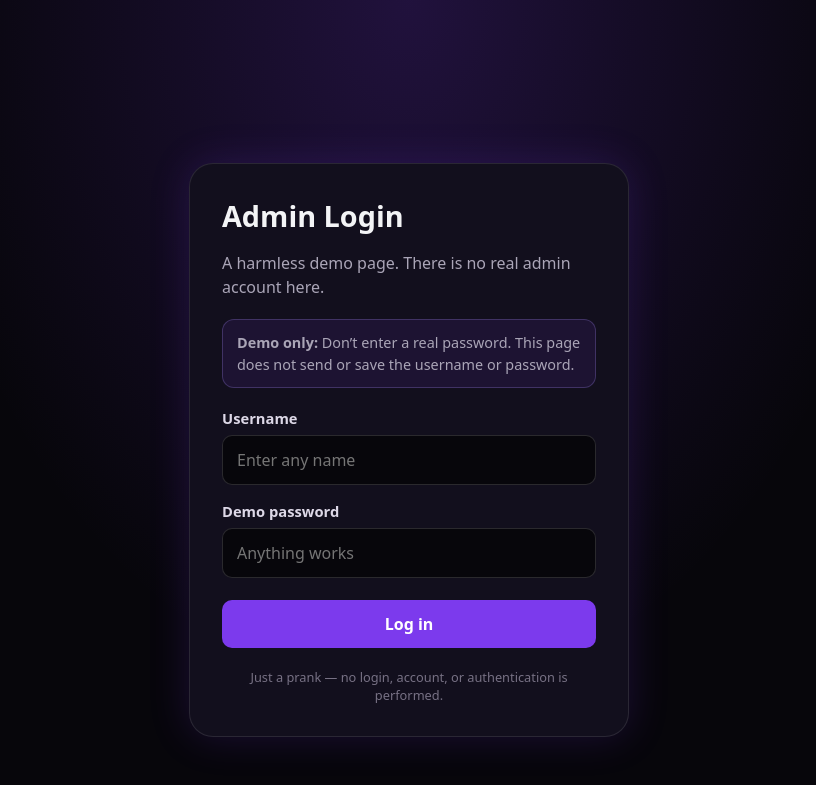
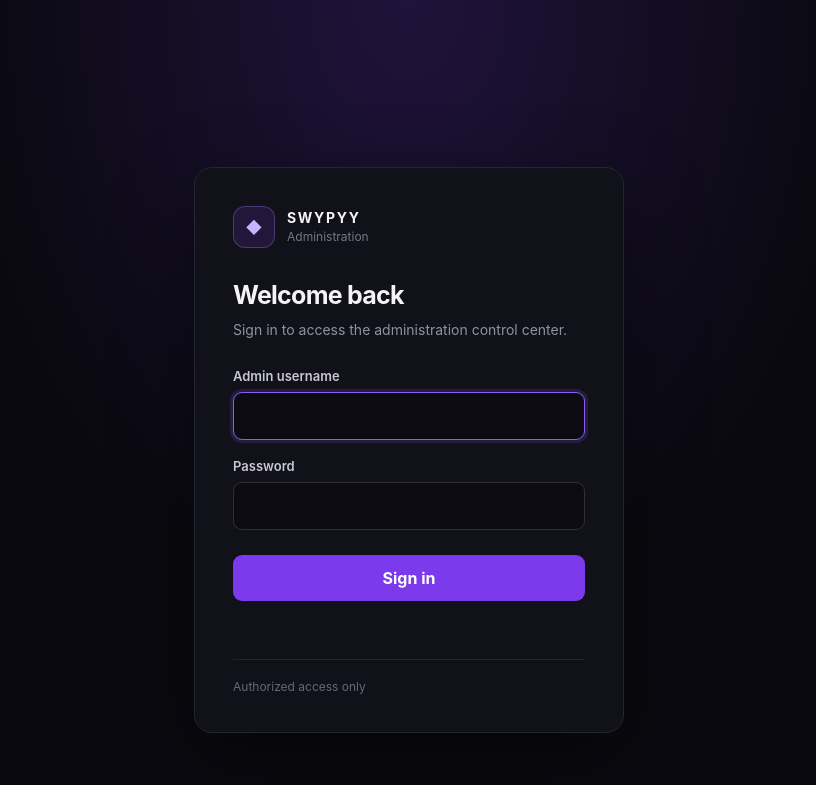
Before and after one commit to swypyy/swypyy.github.io, a Jekyll site: the page admin.html, which Jekyll copies as it is, in a window 1280 px wide. Shown: the top 785 px of the page, without its empty margins (231-1047 px from the left). Built offline with Jekyll 4.4.1, drawn with Linux system fonts in a browser that asks for light colours.

Commit message:
Make the admin prank page a password-gated control-center joke

```diff
--- a/admin.html
+++ b/admin.html
@@ -3,123 +3,192 @@
 <head>
     <meta charset="UTF-8">
     <meta name="viewport" content="width=device-width, initial-scale=1.0">
-    <meta name="theme-color" content="#07060b">
+    <meta name="theme-color" content="#09090f">
     <meta name="robots" content="noindex, nofollow">
-    <title>Admin Demo | Swypyy</title>
+    <title>Admin Control Center</title>
     <style>
         :root {
             color-scheme: dark;
-            font-family: system-ui, -apple-system, BlinkMacSystemFont, "Segoe UI", sans-serif;
-            background: #07060b;
-            color: #f3f4f6;
+            font-family: Inter, ui-sans-serif, system-ui, -apple-system, BlinkMacSystemFont, "Segoe UI", sans-serif;
+            background: #09090f;
+            color: #f4f4f7;
         }
 
         * { box-sizing: border-box; }
+        body { min-height: 100vh; margin: 0; background: #09090f; }
+        button, input { font: inherit; }
 
-        body {
+        .login-screen {
             min-height: 100vh;
-            margin: 0;
             display: grid;
             place-items: center;
             padding: 24px;
-            background: radial-gradient(ellipse at top, rgba(124, 58, 237, .22), transparent 55%), #07060b;
+            background: radial-gradient(ellipse at 50% 0%, rgba(124,58,237,.2), transparent 50%);
         }
 
-        main {
-            width: min(100%, 440px);
-            padding: 32px;
-            border: 1px solid rgba(255,255,255,.1);
-            border-radius: 24px;
-            background: #120f1d;
-            box-shadow: 0 0 40px rgba(124, 58, 237, .18);
+        .login-card {
+            width: min(100%, 430px);
+            padding: 38px;
+            border: 1px solid #252431;
+            border-radius: 18px;
+            background: #111119;
+            box-shadow: 0 24px 80px rgba(0,0,0,.4);
         }
 
-        h1 { margin: 0 0 8px; font-size: 1.8rem; }
-        .intro, .notice { color: #aaa5b7; line-height: 1.5; }
-        .notice {
-            margin: 20px 0;
-            padding: 12px 14px;
-            border: 1px solid rgba(167,139,250,.25);
-            border-radius: 12px;
-            background: rgba(124,58,237,.1);
-            font-size: .9rem;
+        .brand { display: flex; align-items: center; gap: 12px; margin-bottom: 32px; }
+        .brand-icon {
+            width: 42px; height: 42px; display: grid; place-items: center;
+            border: 1px solid rgba(167,139,250,.3); border-radius: 12px;
+            background: rgba(124,58,237,.16); color: #c4b5fd;
         }
+        .brand-title { font-size: 14px; font-weight: 700; letter-spacing: .12em; text-transform: uppercase; }
+        .brand-subtitle { margin-top: 3px; color: #777684; font-size: 12px; }
+        h1 { margin: 0; font-size: 25px; letter-spacing: -.03em; }
+        .lead { margin: 9px 0 27px; color: #92919e; font-size: 14px; line-height: 1.6; }
+        label { display: block; margin: 18px 0 8px; color: #c9c8d2; font-size: 13px; font-weight: 600; }
+        input {
+            width: 100%; padding: 13px 14px; border: 1px solid #302e3a; border-radius: 9px;
+            outline: none; background: #0b0b11; color: #f4f4f7; transition: border-color .2s, box-shadow .2s;
+        }
+        input:focus { border-color: #8b5cf6; box-shadow: 0 0 0 3px rgba(139,92,246,.16); }
+        .login-button {
+            width: 100%; margin-top: 25px; padding: 13px; border: 0; border-radius: 9px;
+            background: #7c3aed; color: white; font-weight: 700; cursor: pointer; transition: background .2s;
+        }
+        .login-button:hover { background: #8b5cf6; }
+        .error { min-height: 20px; margin: 13px 0 0; color: #fca5a5; font-size: 13px; }
+        .login-footer { margin-top: 25px; padding-top: 19px; border-top: 1px solid #252431; color: #686775; font-size: 12px; }
 
-        label { display: block; margin: 16px 0 7px; color: #ddd8e7; font-size: .92rem; font-weight: 600; }
-        input {
-            width: 100%;
-            padding: 13px 14px;
-            border: 1px solid rgba(255,255,255,.14);
-            border-radius: 10px;
-            background: #07060b;
-            color: #f3f4f6;
-            font: inherit;
+        .dashboard { min-height: 100vh; }
+        .topbar {
+            height: 68px; display: flex; align-items: center; justify-content: space-between;
+            padding: 0 28px; border-bottom: 1px solid #24232d; background: #101017;
         }
-        input:focus { outline: 2px solid #a78bfa; outline-offset: 2px; }
+        .topbar-brand { display: flex; align-items: center; gap: 11px; font-size: 13px; font-weight: 700; letter-spacing: .1em; text-transform: uppercase; }
+        .topbar-brand .brand-icon { width: 34px; height: 34px; }
+        .admin-status { display: flex; align-items: center; gap: 8px; color: #aaa9b5; font-size: 13px; }
+        .status-dot { width: 8px; height: 8px; border-radius: 50%; background: #34d399; box-shadow: 0 0 10px rgba(52,211,153,.5); }
+        .dashboard-layout { min-height: calc(100vh - 68px); display: grid; grid-template-columns: 230px 1fr; }
+        aside { padding: 26px 16px; border-right: 1px solid #24232d; background: #101017; }
+        .nav-label { margin: 0 12px 12px; color: #676674; font-size: 10px; font-weight: 700; letter-spacing: .12em; text-transform: uppercase; }
+        .nav-item { display: flex; align-items: center; gap: 11px; margin: 4px 0; padding: 11px 12px; border-radius: 8px; color: #aaa9b5; font-size: 13px; }
+        .nav-item.active { background: rgba(124,58,237,.16); color: #d3c3ff; }
+        .main-content { width: min(100%, 1000px); margin: 0 auto; padding: clamp(28px, 6vw, 64px); }
+        .eyebrow { color: #a78bfa; font-size: 11px; font-weight: 700; letter-spacing: .14em; text-transform: uppercase; }
+        .dashboard h1 { margin-top: 10px; font-size: clamp(27px, 4vw, 38px); }
+        .dashboard-intro { margin: 9px 0 30px; color: #92919e; }
+        .panel { padding: clamp(20px, 5vw, 40px); border: 1px solid #292735; border-radius: 16px; background: #111119; text-align: center; }
+        .panel-label { color: #858391; font-size: 12px; font-weight: 700; letter-spacing: .12em; text-transform: uppercase; }
+        .gesture { margin: 24px 0 13px; font-size: clamp(110px, 23vw, 190px); line-height: 1; }
+        .prank-title { margin: 0; font-size: clamp(23px, 4vw, 34px); }
+        .prank-copy { max-width: 470px; margin: 12px auto 0; color: #9695a2; line-height: 1.65; }
+        .logout-button { margin-top: 24px; padding: 10px 15px; border: 1px solid #383644; border-radius: 8px; background: transparent; color: #c6c5cf; cursor: pointer; }
+        .logout-button:hover { border-color: #8b5cf6; color: white; }
+        [hidden] { display: none !important; }
 
-        button {
-            width: 100%;
-            margin-top: 22px;
-            padding: 13px;
-            border: 0;
-            border-radius: 10px;
-            background: #7c3aed;
-            color: white;
-            font: inherit;
-            font-weight: 700;
-            cursor: pointer;
+        @media (max-width: 680px) {
+            .login-card { padding: 28px 23px; }
+            .topbar { padding: 0 17px; }
+            .dashboard-layout { display: block; }
+            aside { display: none; }
+            .main-content { padding: 32px 18px; }
         }
-        button:hover { background: #8b5cf6; }
-
-        #result { margin-top: 22px; text-align: center; }
-        #result[hidden] { display: none; }
-        .gesture { margin: 8px 0; font-size: clamp(5rem, 24vw, 8rem); line-height: 1.1; }
-        .result-text { margin: 0; font-size: 1.2rem; font-weight: 700; }
-        .small-print { margin: 20px 0 0; color: #777184; font-size: .8rem; text-align: center; }
     </style>
 </head>
 <body>
-    <main>
-        <h1>Admin Login</h1>
-        <p class="intro">A harmless demo page. There is no real admin account here.</p>
-        <p class="notice"><strong>Demo only:</strong> Don’t enter a real password. This page does not send or save the username or password.</p>
+    <main id="loginScreen" class="login-screen">
+        <section class="login-card" aria-labelledby="loginTitle">
+            <div class="brand">
+                <div class="brand-icon" aria-hidden="true">◆</div>
+                <div>
+                    <div class="brand-title">Swypyy</div>
+                    <div class="brand-subtitle">Administration</div>
+                </div>
+            </div>
 
-        <form id="demoLogin">
-            <label for="username">Username</label>
-            <input id="username" name="username" type="text" autocomplete="off" maxlength="40" placeholder="Enter any name" required>
+            <h1 id="loginTitle">Welcome back</h1>
+            <p class="lead">Sign in to access the administration control center.</p>
 
-            <label for="password">Demo password</label>
-            <input id="password" name="password" type="password" autocomplete="off" maxlength="100" placeholder="Anything works" required>
+            <form id="loginForm">
+                <label for="username">Admin username</label>
+                <input id="username" name="username" type="text" autocomplete="username" required autofocus>
 
-            <button type="submit">Log in</button>
-        </form>
+                <label for="password">Password</label>
+                <input id="password" name="password" type="password" autocomplete="current-password" required>
 
-        <section id="result" role="status" aria-live="polite" hidden>
-            <div class="gesture" aria-label="Middle finger">🖕</div>
-            <p class="result-text" id="resultText">Access denied. This was a prank!</p>
+                <button class="login-button" type="submit">Sign in</button>
+                <p id="loginError" class="error" role="alert" aria-live="polite"></p>
+            </form>
+
+            <div class="login-footer">Authorized access only</div>
         </section>
-
-        <p class="small-print">Just a prank — no login, account, or authentication is performed.</p>
     </main>
 
+    <section id="dashboard" class="dashboard" aria-label="Admin control center" hidden>
+        <header class="topbar">
+            <div class="topbar-brand">
+                <div class="brand-icon" aria-hidden="true">◆</div>
+                Admin Control Center
+            </div>
+            <div class="admin-status"><span class="status-dot" aria-hidden="true"></span> Signed in as Admin</div>
+        </header>
+
+        <div class="dashboard-layout">
+            <aside aria-label="Admin navigation">
+                <p class="nav-label">Workspace</p>
+                <div class="nav-item active"><span aria-hidden="true">▦</span> Overview</div>
+                <div class="nav-item"><span aria-hidden="true">◈</span> Site settings</div>
+                <div class="nav-item"><span aria-hidden="true">▤</span> Content</div>
+                <div class="nav-item"><span aria-hidden="true">⚙</span> Preferences</div>
+            </aside>
+
+            <main class="main-content">
+                <div class="eyebrow">Overview</div>
+                <h1>Admin dashboard</h1>
+                <p class="dashboard-intro">Your control center is ready.</p>
+
+                <section class="panel" aria-labelledby="prankTitle">
+                    <div class="panel-label">System notification</div>
+                    <div class="gesture" aria-label="Middle finger">🖕</div>
+                    <h2 id="prankTitle" class="prank-title">You got pranked!</h2>
+                    <p class="prank-copy">You made it into the admin control center… and this is all the control you get. Have a good one!</p>
+                    <button id="logoutButton" class="logout-button" type="button">Log out</button>
+                </section>
+            </main>
+        </div>
+    </section>
+
     <script>
-        const form = document.getElementById('demoLogin');
-        const usernameInput = document.getElementById('username');
+        // Static-page joke gate only. It does not provide real security or transmit/store credentials.
+        const loginForm = document.getElementById('loginForm');
+        const loginScreen = document.getElementById('loginScreen');
+        const dashboard = document.getElementById('dashboard');
+        const loginError = document.getElementById('loginError');
         const passwordInput = document.getElementById('password');
-        const result = document.getElementById('result');
-        const resultText = document.getElementById('resultText');
 
-        form.addEventListener('submit', event => {
+        loginForm.addEventListener('submit', event => {
             event.preventDefault();
-            const username = usernameInput.value.trim();
+            const username = document.getElementById('username').value.trim();
+            const password = passwordInput.value;
 
-            // This is only a local visual demo: credentials are never transmitted or stored.
-            resultText.textContent = username
-                ? `Nice try, ${username} — access denied. This was a prank!`
-                : 'Access denied. This was a prank!';
-            passwordInput.value = '';
-            result.hidden = false;
-            result.scrollIntoView({ behavior: 'smooth', block: 'nearest' });
+            if (username === 'Admin' && password === '12345') {
+                loginError.textContent = '';
+                passwordInput.value = '';
+                loginScreen.hidden = true;
+                dashboard.hidden = false;
+            } else {
+                loginError.textContent = 'Incorrect username or password.';
+                passwordInput.value = '';
+                passwordInput.focus();
+            }
+        });
+
+        document.getElementById('logoutButton').addEventListener('click', () => {
+            dashboard.hidden = true;
+            loginScreen.hidden = false;
+            loginForm.reset();
+            loginError.textContent = '';
+            document.getElementById('username').focus();
         });
     </script>
 </body>
```
